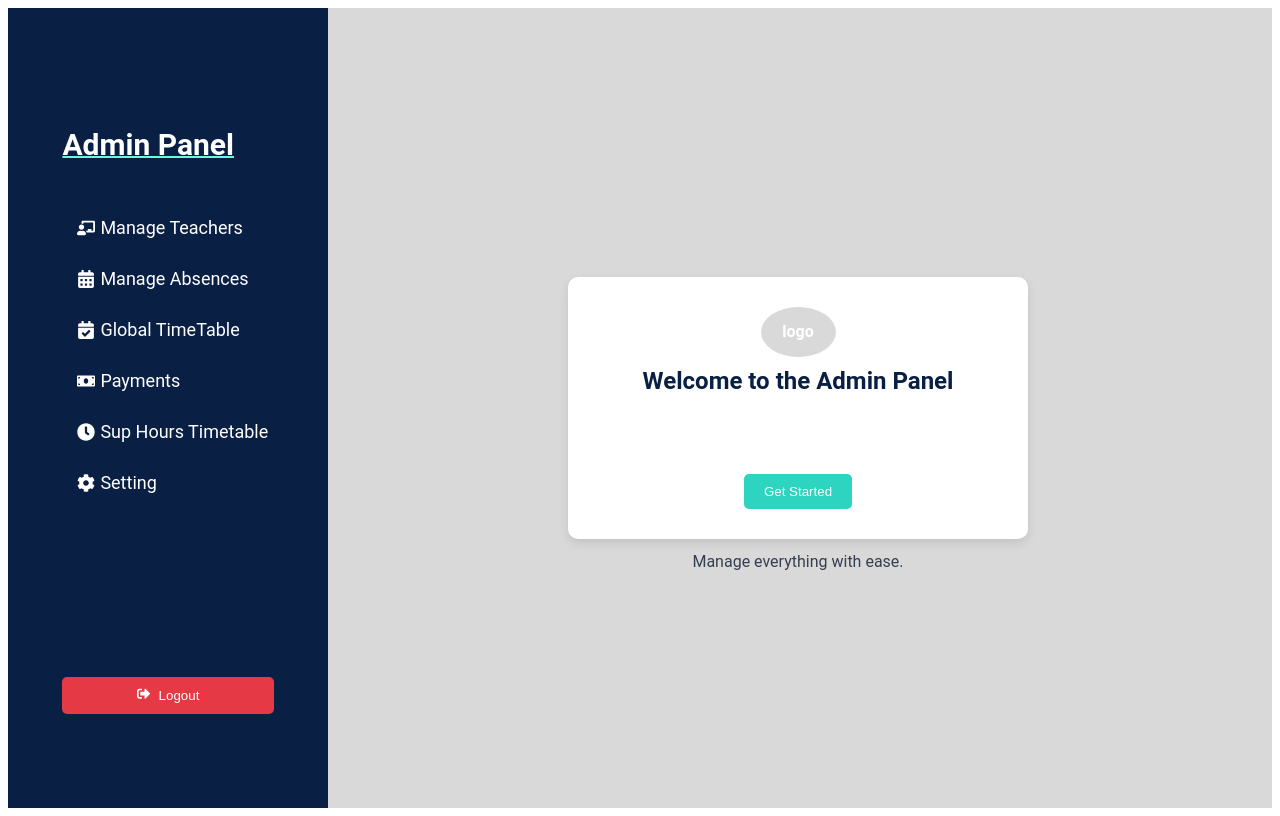
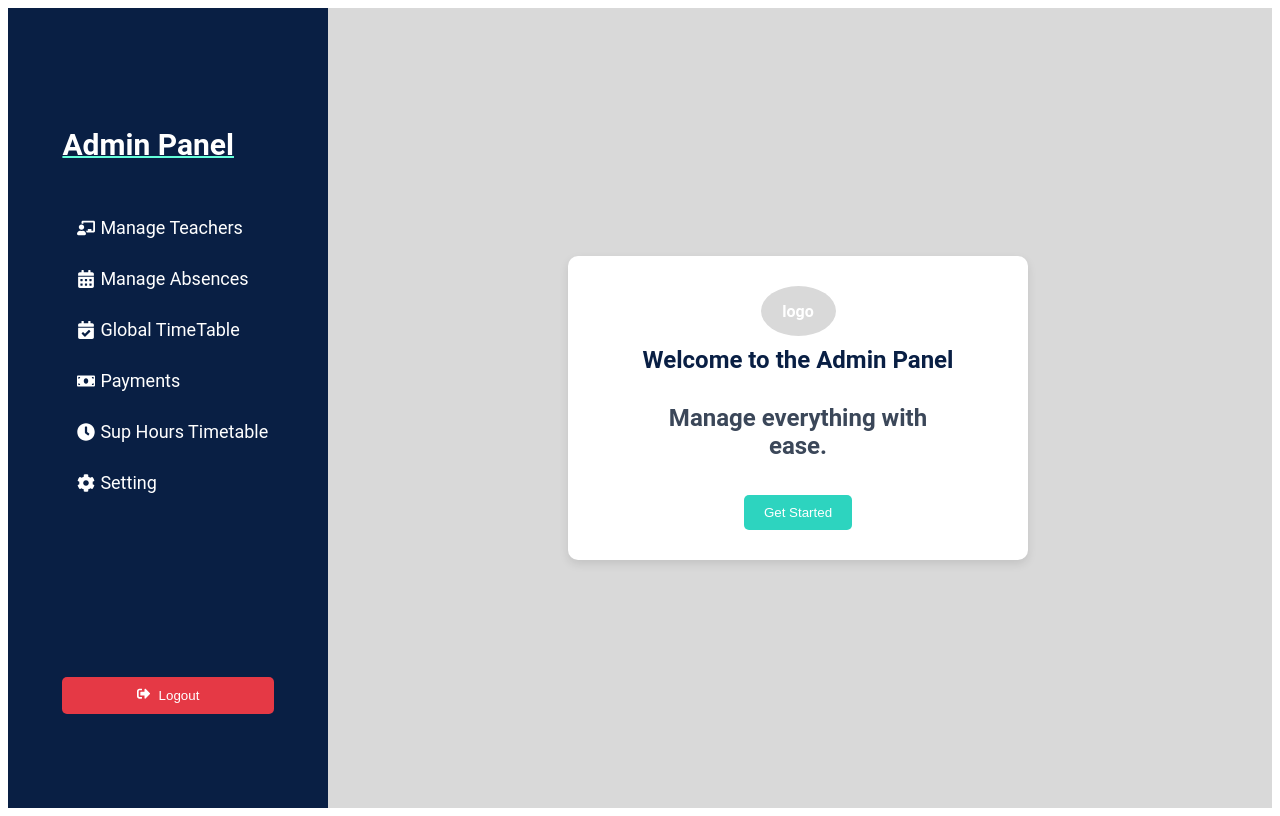
Before and after one commit to ONECSPROJECT/WEBIFY_FRONT, a React (Vite) app in the folder Front/: page /adminpage in a window 1280 px wide. Built offline with nearby package versions, Linux system fonts and the light colour scheme.

Commit message:
Update Dashbord.jsx

```diff
--- a/Front/src/JSXcomponents/Dashbord.jsx
+++ b/Front/src/JSXcomponents/Dashbord.jsx
@@ -7,7 +7,7 @@ const Dashboard = () => {
     <div className={styles.contenta}>
       <div className={styles.logo}>logo</div>
       <h2 className={styles.wh2}>Welcome to the Admin Panel</h2>
-      <p className={styles.paragr}>Manage everything with ease.</p>
+      <h2 className={styles.paragr}>Manage everything with ease.</h2>
       <button className={styles.getstarted}>Get Started</button>
     </div>
   </div>
```
